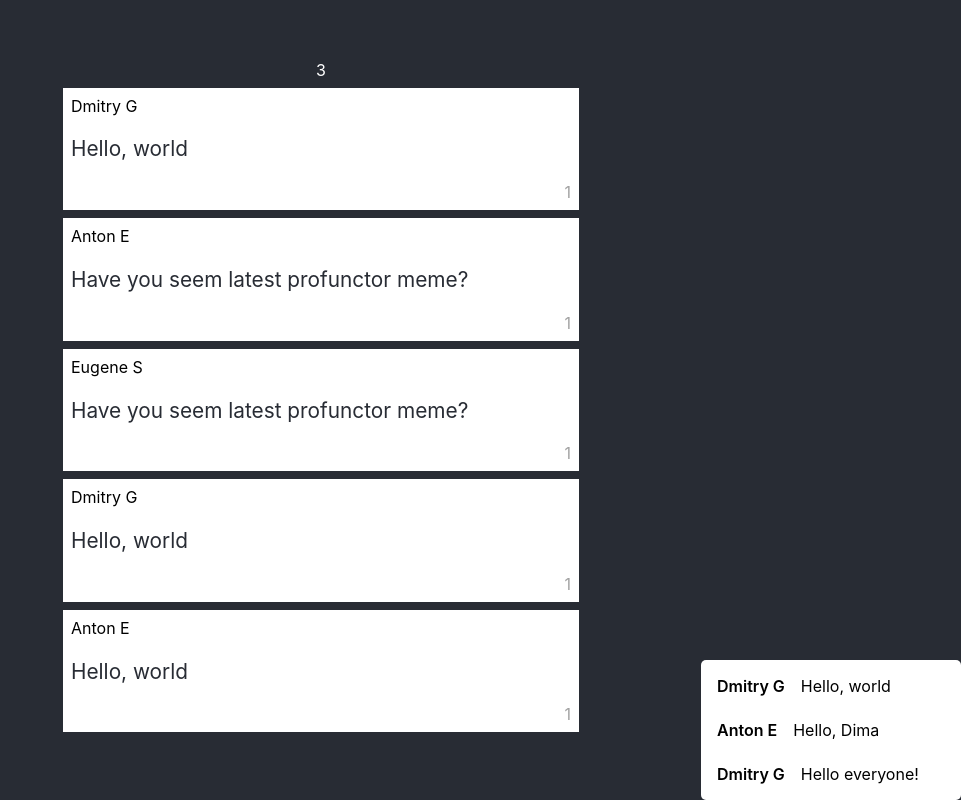
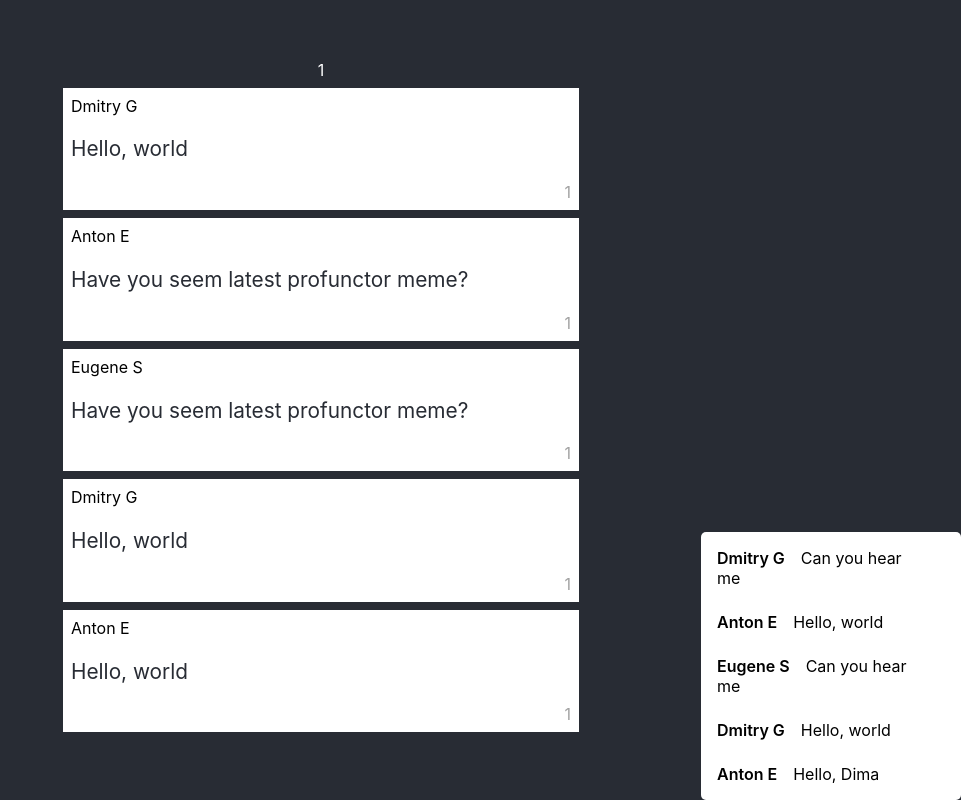
Before and after one commit to daniilzinevich/rs-school-react-example, a React (Create React App) app: page / in a window 1280 px wide. Shown: the whole page, without its empty margins (319-1280 px from the left). Built offline with nearby package versions, Linux system fonts and the light colour scheme.

Commit message:
Introduce redux

```diff
--- a/package.json
+++ b/package.json
@@ -8,7 +8,9 @@
     "@testing-library/user-event": "^12.1.10",
     "react": "^17.0.1",
     "react-dom": "^17.0.1",
+    "react-redux": "^7.2.2",
     "react-scripts": "4.0.3",
+    "redux": "^4.0.5",
     "web-vitals": "^1.0.1"
   },
   "scripts": {
--- a/src/App.js
+++ b/src/App.js
@@ -3,55 +3,15 @@ import Feed from './components/Feed';
 import Chat from './components/Chat';
 import './App.css';
 
-function getRandomInt(max) {
-  return Math.floor(Math.random() * Math.floor(max));
-}
-
-const Names = ["Dmitry G", "Anton E", "Eugene S"];
-const Messages = [
-  "Hello, world",
-  "Hello, Dima",
-  "Hello everyone!",
-  "Can you hear me",
-  "Have you seem latest profunctor meme?"
-];
-
 function App() {
-  const [posts, setPosts] = React.useState([]);
-  const [messages, setMessages] = React.useState([]);
-
-  React.useEffect(() => {
-    const count = 5;
-    const members = 3;
-    const result = (posts) =>
-      ([...posts, ...Array.apply(null, {length: count}).map(
-        (_, index) => ({author: Names[index % members], message: Messages[getRandomInt(5)]})
-      )]);
-    setPosts(oldPosts => result(oldPosts));
-    setMessages([
-      {
-        author: Names[0],
-        message: Messages[0],
-      },
-      {
-        author: Names[1],
-        message: Messages[1],
-      },
-      {
-        author: Names[0],
-        message: Messages[2],
-      },
-    ])
-  }, []);
-
   return (
     <>
       <div className="App">
         <header className="App-header">
-          <Feed posts={posts} />
+          <Feed />
         </header>
       </div>
-      <Chat messages={messages} />
+      <Chat />
     </>
   );
 }
--- a/src/components/Chat.jsx
+++ b/src/components/Chat.jsx
@@ -1,7 +1,9 @@
 import React from 'react';
 import Message from './Message';
+import { useSelector } from 'react-redux';
 
-const Chat = ({ messages }) => {
+const Chat = () => {
+  const messages = useSelector(state => state.messages)
   return <div className="Chat">
     {messages.map(
       (message, index) => (<Message key={index} {...message} />)
--- a/src/components/Feed.jsx
+++ b/src/components/Feed.jsx
@@ -1,7 +1,8 @@
 import React from 'react';
+import {connect} from 'react-redux';
 import Post from './Post';
 
-export default class Feed extends React.Component {
+class Feed extends React.Component {
   constructor(props) {
     super(props);
     this.counter = 0;
@@ -15,3 +16,9 @@ export default class Feed extends React.Component {
     </div>;
   }
 };
+
+function mapStateToProps(state) {
+  return { posts: state.posts }
+}
+
+export default connect(mapStateToProps)(Feed);
--- a/src/index.js
+++ b/src/index.js
@@ -1,11 +1,15 @@
 import React from 'react';
 import ReactDOM from 'react-dom';
+import {Provider} from 'react-redux';
 import './index.css';
 import App from './App';
+import {store} from './store';
 
 ReactDOM.render(
   <React.StrictMode>
-    <App />
+    <Provider store={store}>
+      <App />
+    </Provider>
   </React.StrictMode>,
   document.getElementById('root')
 );
--- /dev/null
+++ b/src/store.js
@@ -0,0 +1,48 @@
+import { createStore } from 'redux';
+import { getRandomInt } from './utils';
+
+const users = ["Dmitry G", "Anton E", "Eugene S"];
+const Messages = [
+  "Hello, world",
+  "Hello, Dima",
+  "Hello everyone!",
+  "Can you hear me",
+  "Have you seem latest profunctor meme?"
+];
+
+const count = 5;
+const members = 3;
+const posts = Array.apply(null, {length: count}).map(
+  (_, index) => ({author: users[index % members], message: Messages[getRandomInt(5)]})
+);
+const messages = Array.apply(null, {length: count}).map(
+  (_, index) => ({author: users[index % members], message: Messages[getRandomInt(5)]})
+);
+
+const initialState = {
+  users,
+  messages,
+  posts,
+};
+
+export const actions = {
+  createMessage: (author, text) => {
+    return { type: 'CREATE_MESSAGE', payload: { author, text } }
+  },
+  createPost: (author, text) => {
+    return { type: 'CREATE_POST', payload: { author, text } }
+  },
+};
+
+const reducer = (state = initialState, action) => {
+  switch (action.type) {
+    case 'CREATE_MESSAGE':
+      return state;
+    case 'CREATE_POST':
+      return state;
+    default:
+      return state;
+  }
+};
+
+export const store = createStore(reducer);
--- /dev/null
+++ b/src/utils.js
@@ -0,0 +1,3 @@
+export function getRandomInt(max) {
+  return Math.floor(Math.random() * Math.floor(max));
+}
```
Also changed, not shown: 1 other file (tests, documents, lock files or other folders).
